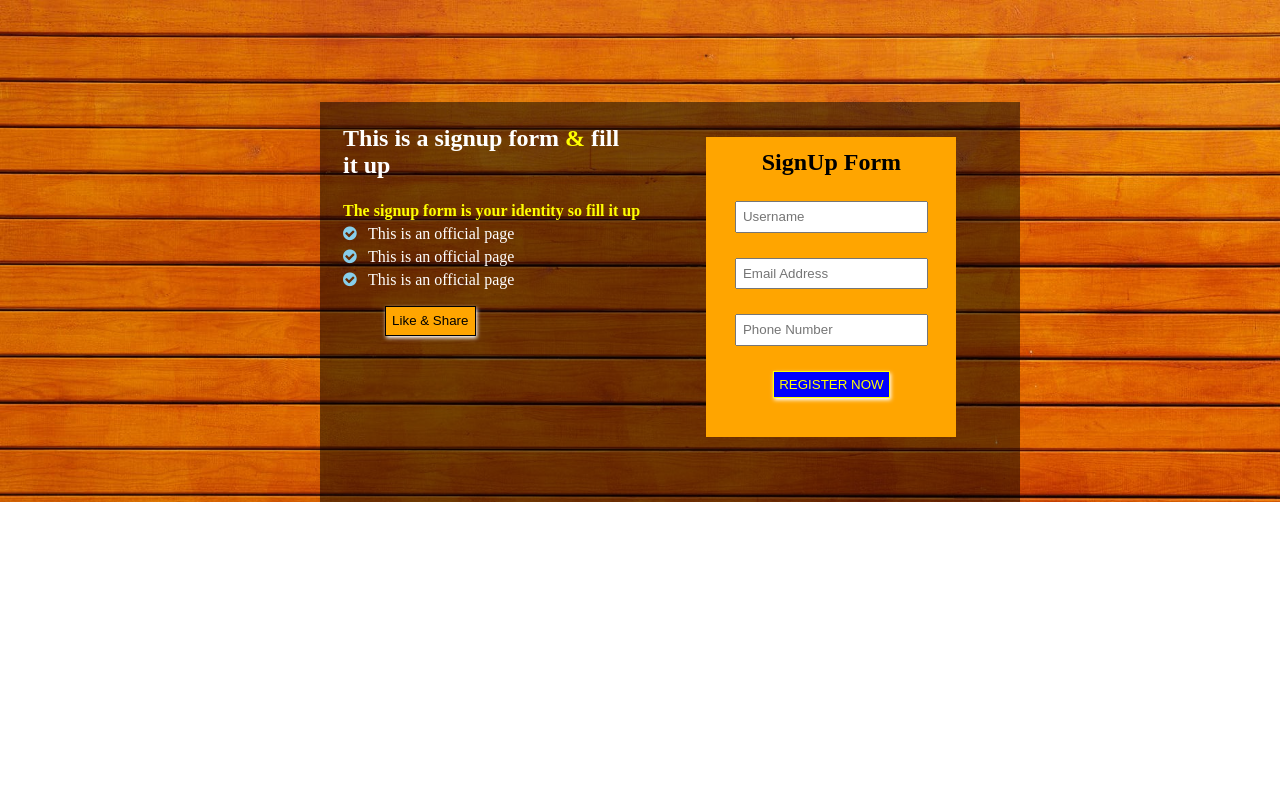
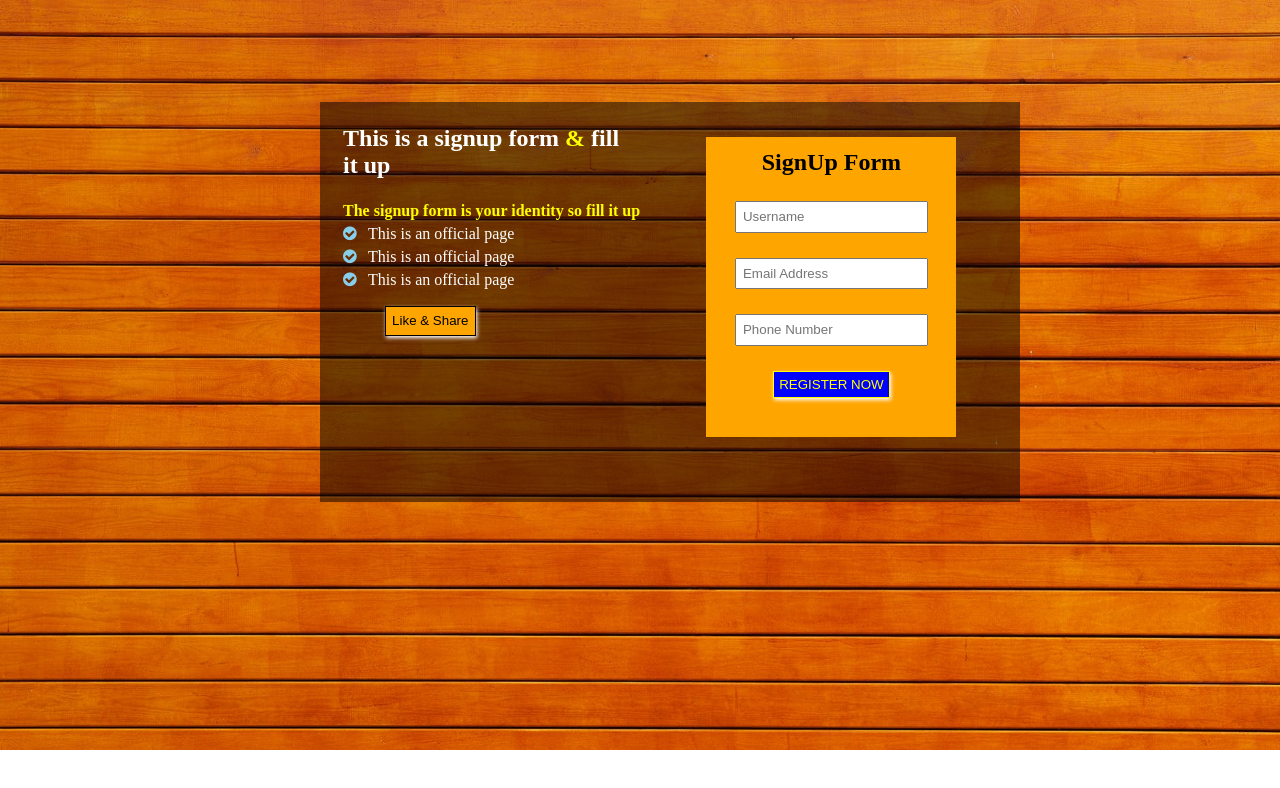
Before and after one commit to Promita-1023/RWB-SignUp-Form, a plain HTML site: page index.html in a window 1280 px wide. Drawn offline with nearby package versions, Linux system fonts and the light colour scheme; a script that the page names is missing.

Commit message:
Update exmlogstyle.css

```diff
--- a/css/exmlogstyle.css
+++ b/css/exmlogstyle.css
@@ -19,6 +19,7 @@ body{
 .signup{
 	background-image:url(../img/bg.jpeg);
 	width: 100%;
+	height:750px;
 
 	background-repeat: no-repeat;
 	background-size: cover;
```
